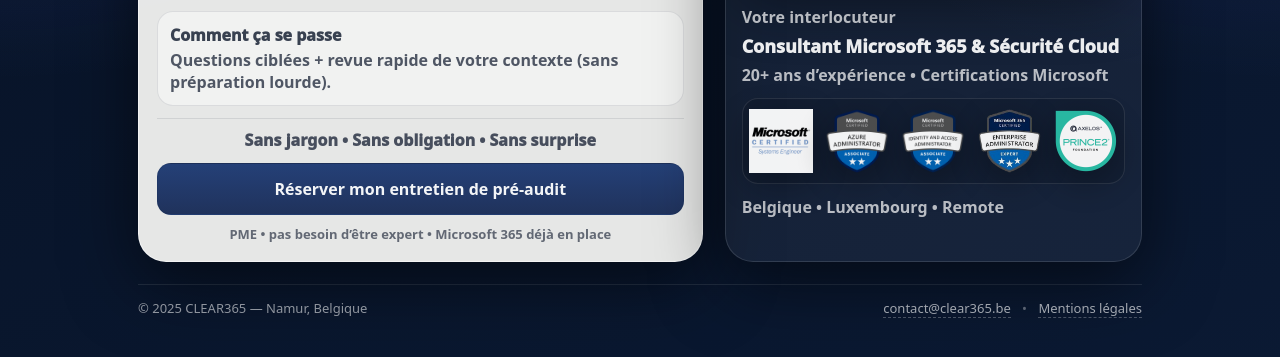
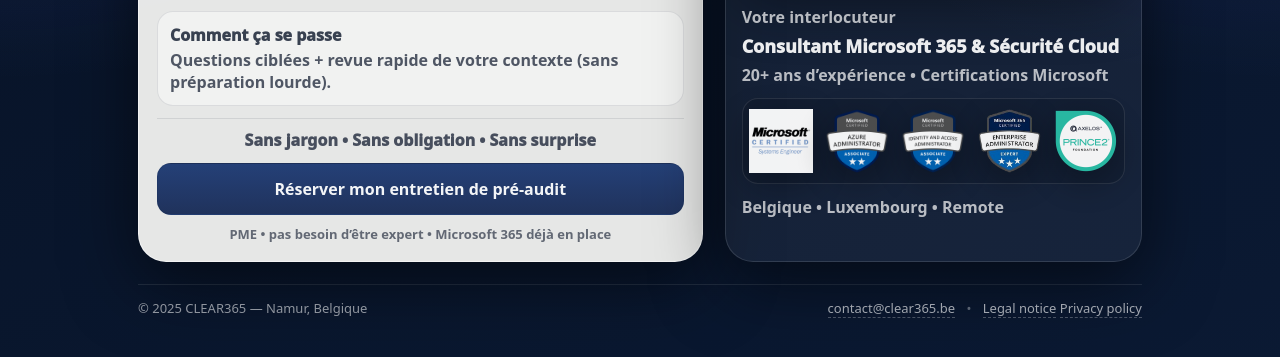
Before and after one commit to FredFromBel/clear365-web, a plain HTML site: page index.html in a window 1280 px wide. Shown: the part 1155-1512 px from the top of the page. Drawn offline with Linux system fonts and the light colour scheme.

Commit message:
Update index.html

```diff
--- a/index.html
+++ b/index.html
@@ -212,7 +212,8 @@
     <div class="foot-links">
       <a href="mailto:contact@clear365.be">contact@clear365.be</a>
       <span class="sep">•</span>
-      <a href="/legal-notice.html">Mentions légales</a>
+      <a href="/legal-notice.html">Legal notice</a>
+<a href="/privacy-policy.html">Privacy policy</a>
     </div>
   </footer>
 
```
